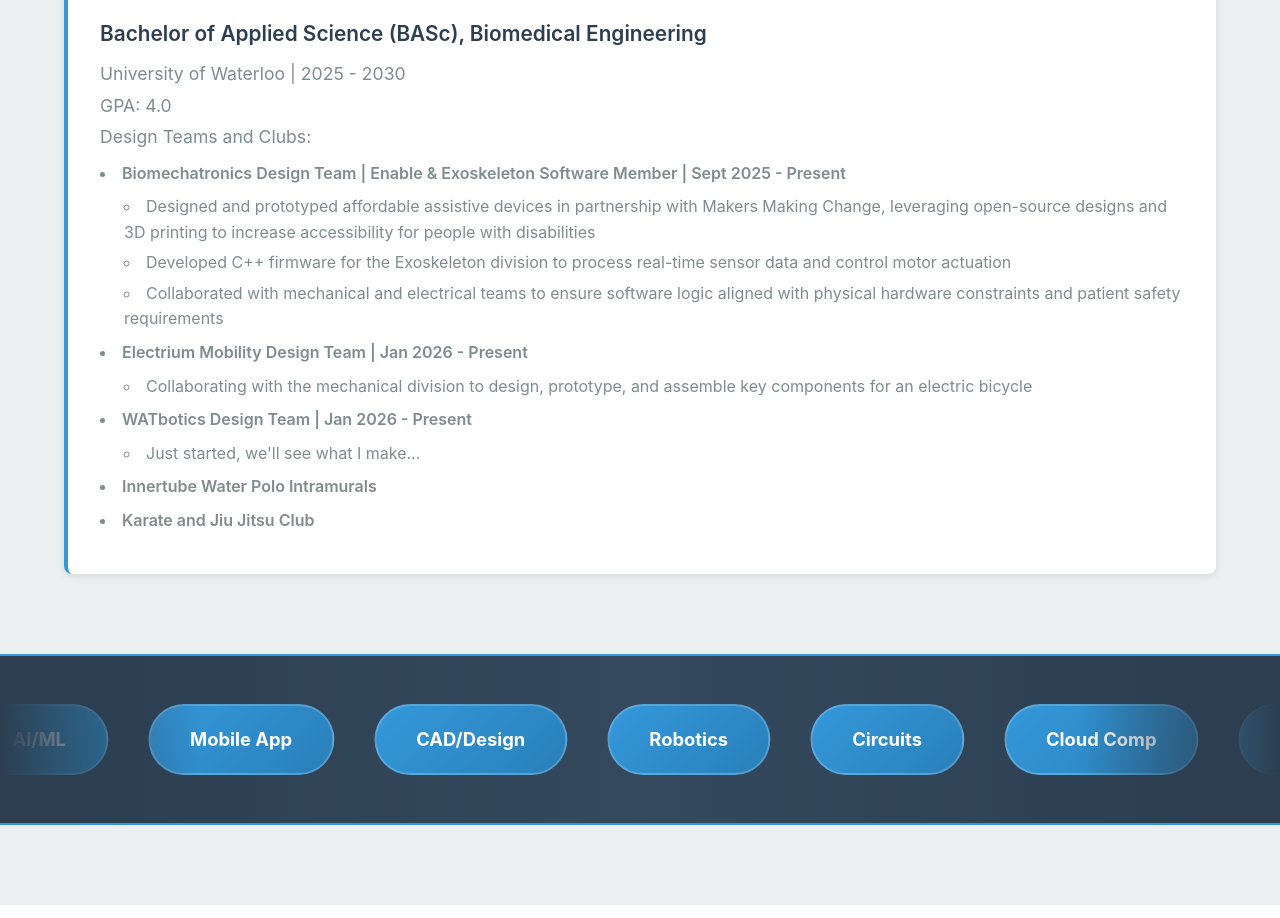
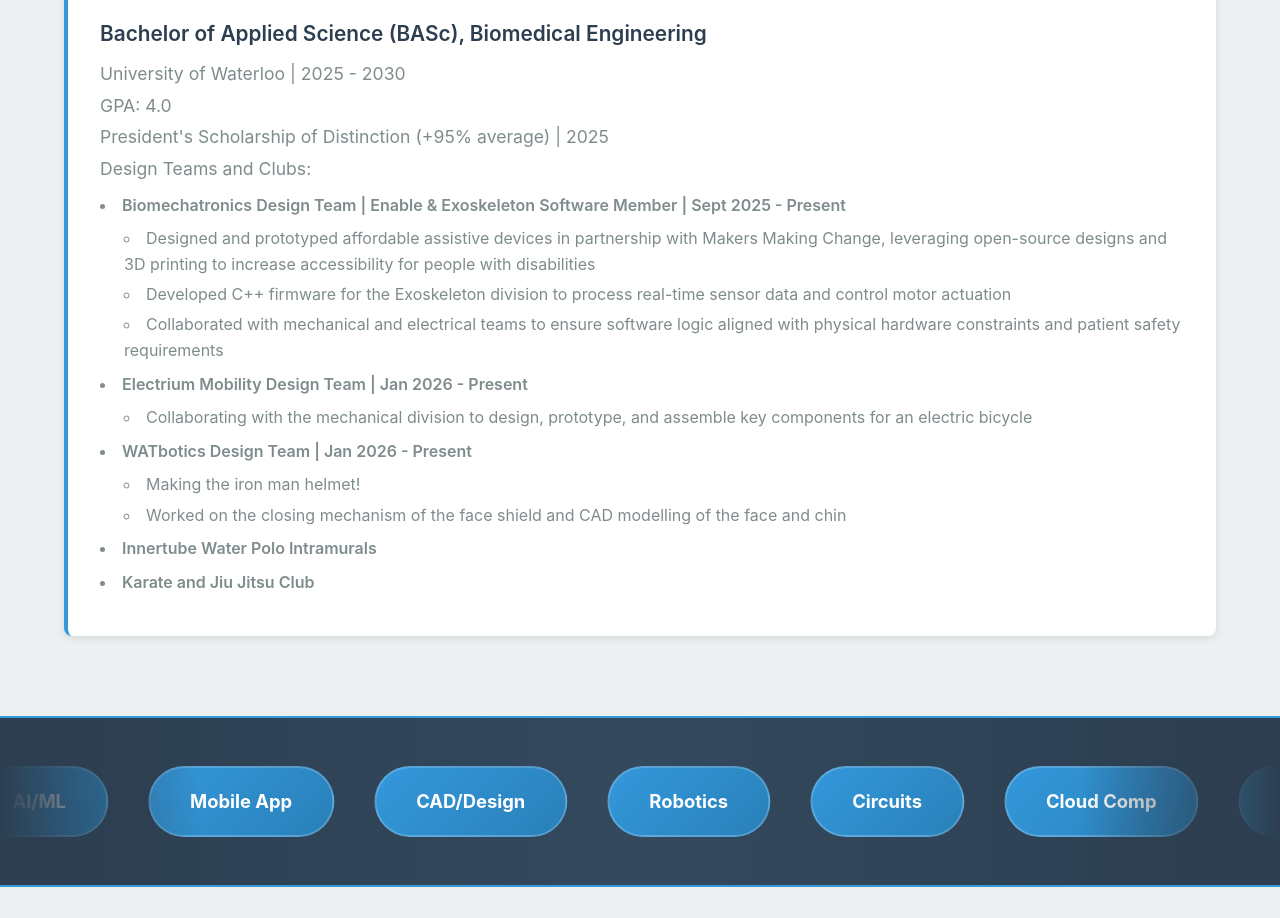
Before and after one commit to galitau/My-Portfolio, a React (Vite) app in the folder frontend/: page / in a window 1280 px wide. Shown: the part 1380-2298 px from the top of the page. Built offline with nearby package versions, Linux system fonts and the light colour scheme.

Commit message:
Added to education section

```diff
--- a/frontend/src/Hero.jsx
+++ b/frontend/src/Hero.jsx
@@ -47,6 +47,7 @@
             <h3>Bachelor of Applied Science (BASc), Biomedical Engineering</h3>
             <p className="education-detail">University of Waterloo | 2025 - 2030</p>
             <p className="education-detail">GPA: 4.0</p>
+            <p className="education-detail">President's Scholarship of Distinction (+95% average) | 2025</p>
             <p className="education-detail">Design Teams and Clubs:</p>
             <ul className="clubs-list-items">
               <li>
@@ -66,7 +67,8 @@
               <li>
                 WATbotics Design Team | Jan 2026 - Present
                 <ul className="clubs-sublist">
-                  <li>Just started, we'll see what I make...</li>
+                  <li>Making the iron man helmet!</li>
+                  <li>Worked on the closing mechanism of the face shield and CAD modelling of the face and chin</li>
                 </ul>
               </li>
               <li>
--- a/frontend/src/MobileHome.jsx
+++ b/frontend/src/MobileHome.jsx
@@ -112,6 +112,7 @@
           <h3>Bachelor of Applied Science (BASc), Biomedical Engineering</h3>
           <p className="mobile-education-detail">University of Waterloo | 2025 - 2030</p>
           <p className="mobile-education-detail">GPA: 4.0</p>
+          <p className="mobile-education-detail">President's Scholarship of Distinction (+95% average) | 2025</p>
           <p className="mobile-education-detail">Design Teams and Clubs:</p>
           <ul className="mobile-clubs-list">
             <li>
@@ -131,7 +132,8 @@
             <li>
               <strong>WATbotics Design Team</strong> | Jan 2026 - Present
               <ul className="mobile-clubs-sublist">
-                <li>Just started, we'll see what I make...</li>
+                <li>Making the iron man helmet!</li>
+                <li>Worked on the closing mechanism of the face shield and CAD modelling of the face and chin</li>
               </ul>
             </li>
             <li>
```
